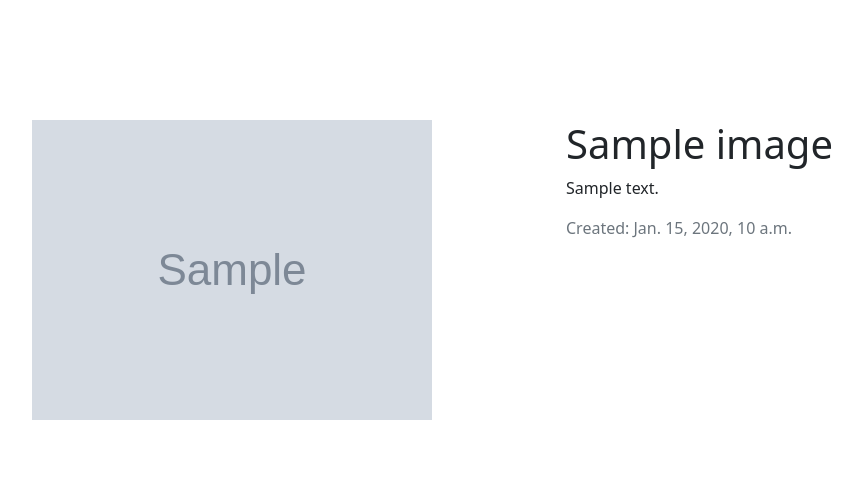
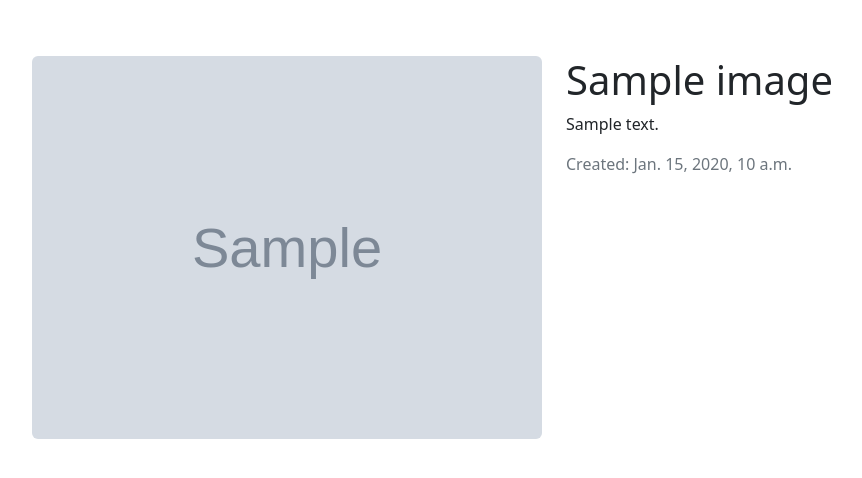
Before and after one commit to njanakiev/django-image-uploader, a Django app: page /image/1/ in a window 1280 px wide. Shown: the part 56-534 px from the top of the page, without its empty margins (86-948 px from the left). Run offline with Django 4.2, Linux system fonts and the light colour scheme; tables that the repository leaves empty hold one stand-in row (values such as "Sample post"); grey boxes marked "Sample" are stand-in pictures; some libraries are stand-ins or nearby versions.

Commit message:
Minor style updates

```diff
--- a/static/css/style.css
+++ b/static/css/style.css
@@ -2,3 +2,7 @@
   max-width: 100%;
   height: auto;
 }
+
+.img-detail {
+  width: 100%;
+}
--- a/templates/image.html
+++ b/templates/image.html
@@ -2,9 +2,9 @@
 
 {% block content %}
 <div class="container">
-  <div class="row gy-5 m-4 py-5">
+  <div class="row gy-3 m-4 py-3">
     <div class="col-md-6">
-      <img class="img-fluid" src="{{ image.image.url }}" alt="{{ image.title }}">
+      <img class="img-detail img-fluid rounded" src="{{ image.image.url }}" alt="{{ image.title }}">
     </div>
     <div class="col-md-6">
       <h1>{{ image.title }}</h1>
--- a/templates/index.html
+++ b/templates/index.html
@@ -22,7 +22,7 @@
       </div>
     </div>
 
-    <div class="row row-cols-1 row-cols-sm-2 row-cols-md-3 g-3">
+    <div class="row row-cols-1 row-cols-sm-2 row-cols-md-3 row-cols-lg-5 g-3">
       {% for image in images %}
       <div class="col">
         <div class="card shadow-sm">
```
